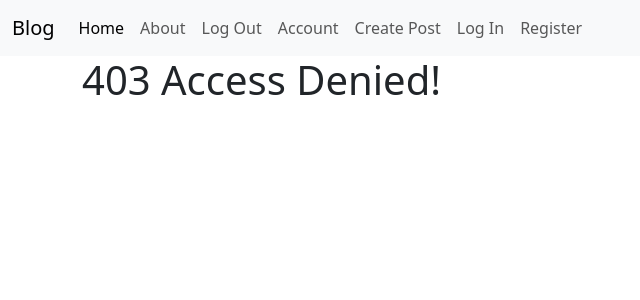
After one commit to marius-george/blog-project, a Flask app: template blogproject/templates/custom_error/403.html in a window 1280 px wide. The commit adds this page. Shown: the top 300 px of the page, without its empty margins (0-640 px from the left). Run offline with Flask 3, Linux system fonts and the light colour scheme; the template is opened without the code that fills it, so the values that code supplies are empty.

Commit message:
Create custom error pages 404 and 403

```diff
--- a/blogproject/__init__.py
+++ b/blogproject/__init__.py
@@ -5,4 +5,6 @@ app = Flask(__name__)
 
 
 from blogproject.core.views import core
+from blogproject.custom_error.errors import custom_error
 app.register_blueprint(core)
+app.register_blueprint(custom_error)
--- a/blogproject/templates/base.html
+++ b/blogproject/templates/base.html
@@ -31,19 +31,19 @@
                         <a class="nav-link" href="{{url_for('core.info')}}">About</a>
                     </li>
                     <li class="nav-item">
-                        <a class="nav-link" href="{{url_for('core.info')}}">Log Out</a>
+                        <a class="nav-link" href="">Log Out</a>
                     </li>
                     <li class="nav-item">
-                        <a class="nav-link" href="{{url_for('core.info')}}">Account</a>
+                        <a class="nav-link" href="">Account</a>
                     </li>
                     <li class="nav-item">
-                        <a class="nav-link" href="{{url_for('core.info')}}">Create Post</a>
+                        <a class="nav-link" href="">Create Post</a>
                     </li>
                     <li class="nav-item">
-                        <a class="nav-link" href="{{url_for('core.info')}}">Log In</a>
+                        <a class="nav-link" href="">Log In</a>
                     </li>
                     <li class="nav-item">
-                        <a class="nav-link" href="{{url_for('core.info')}}">Register</a>
+                        <a class="nav-link" href="">Register</a>
                     </li>
             </div>
         </div>
--- /dev/null
+++ b/blogproject/templates/custom_error/403.html
@@ -0,0 +1,9 @@
+{% extends "base.html" %}
+
+{% block content %}
+
+<div class="container_fluid">
+    <h1>403 Access Denied!</h1>
+</div>
+
+{% endblock %}
```
Also changed, not shown: blogproject/custom_error/errors.py (added, +14 -0 lines), blogproject/templates/custom_error/404.html (added, +9 -0 lines).
